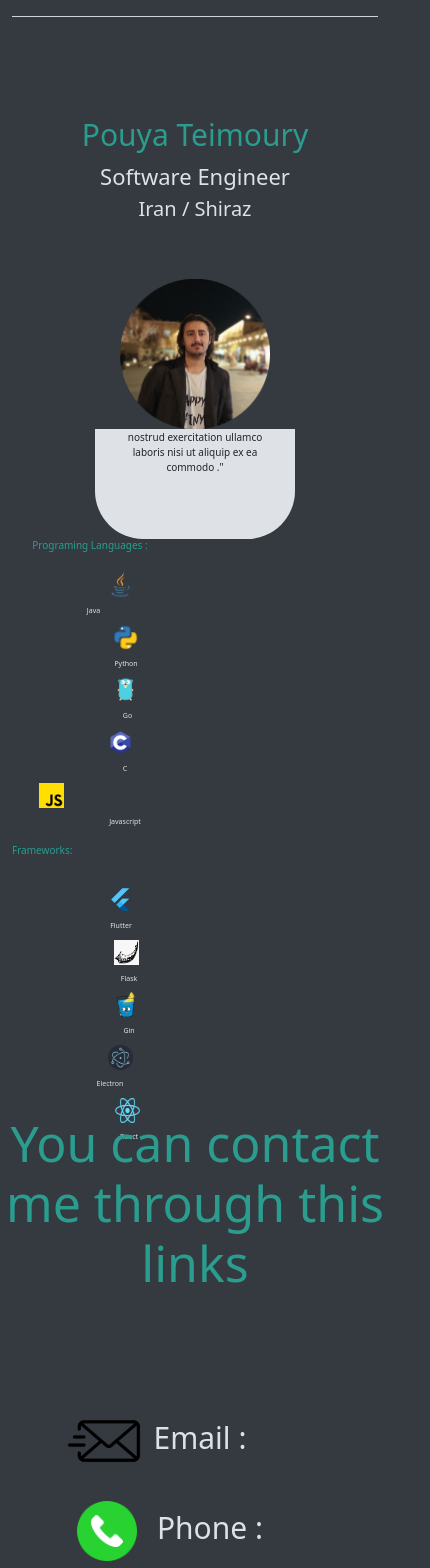
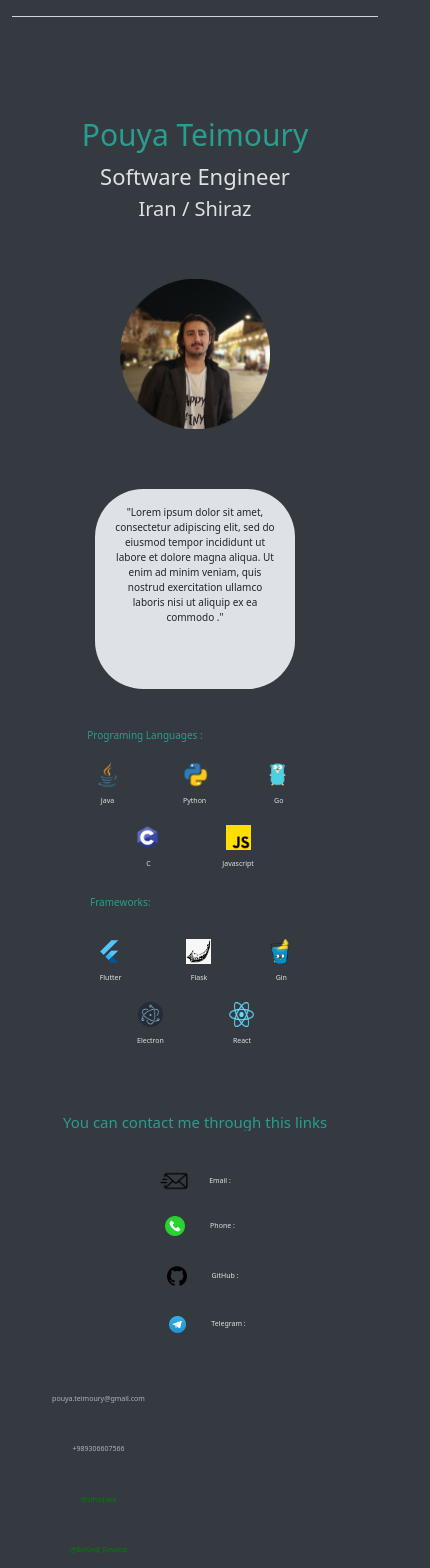
Before and after one commit to sthisfake/My-Personal-Website, a React (Create React App) app: page / in a window 390 px wide. Shown: the top 1568 px of the page, 430 px wide, since content can reach past the window. Built offline with nearby package versions, Linux system fonts and the light colour scheme.

Commit message:
continue doing media

```diff
--- a/src/index.css
+++ b/src/index.css
@@ -367,9 +367,6 @@ code {
   color: #adb5bd;
 }
 
-.myEmail {
-}
-
 .myPhone {
   margin-top: 50px;
 }
@@ -444,9 +441,92 @@ code {
   background-color: transparent;
 }
 
+.mail {
+  width: 80px;
+  height: 80px;
+}
+
+.phone {
+  width: 60px;
+  height: 60px;
+}
+
+.git {
+  width: 60px;
+  height: 60px;
+}
+
+.telegram {
+  width: 60px;
+  height: 60px;
+}
 /* first change */
 
 @media (max-width: 1400px) {
+  .homeSection {
+    height: 500px;
+  }
+
+  .aboutMeSection {
+    height: 550px;
+  }
+
+  .contactMe > h1 {
+    font-size: 30px;
+  }
+
+  .mailText > h1 {
+    font-size: 20px;
+  }
+
+  .mail {
+    width: 60px;
+    height: 60px;
+    margin-right: 15px;
+  }
+
+  .phoneText > h1 {
+    font-size: 20px;
+    margin-right: 60px;
+    margin-left: 0px;
+  }
+
+  .phone {
+    margin-right: 25px;
+    width: 40px;
+    height: 40px;
+  }
+
+  .gitText > h1 {
+    font-size: 20px;
+    margin-right: 50px;
+  }
+
+  .git {
+    width: 40px;
+    height: 40px;
+  }
+
+  .telegramText > h1 {
+    font-size: 20px;
+    margin-right: 60px;
+  }
+
+  .telegram {
+    width: 40px;
+    height: 40px;
+  }
+
+  .contactShift {
+    margin-left: 40px;
+  }
+
+  .contactText > a > h1,
+  .contactText > h1 {
+    font-size: 20px;
+    margin-top: 50px;
+  }
+
   .navItemColor > ul > li > a {
     font-size: 15px;
   }
@@ -589,6 +669,83 @@ code {
 }
 
 @media (max-width: 992px) {
+  .aboutMeSection {
+    height: 300px;
+  }
+
+  .contactPage {
+    height: 500px;
+  }
+
+  .contactMe > h1 {
+    font-size: 20px;
+    margin-bottom: 0px;
+  }
+
+  .contactMe {
+    margin-bottom: 0px;
+  }
+
+  .mailText > h1 {
+    font-size: 10px;
+  }
+
+  .mail {
+    width: 40px;
+    height: 40px;
+    margin-right: 20px;
+  }
+
+  .phoneText > h1 {
+    font-size: 10px;
+    margin-right: 70px;
+    margin-left: 0px;
+  }
+
+  .phone {
+    width: 30px;
+    height: 30px;
+  }
+
+  .gitText > h1 {
+    font-size: 10px;
+    margin-right: 65px;
+  }
+
+  .git {
+    margin-right: 25px;
+    width: 30px;
+    height: 30px;
+  }
+
+  .telegramText > h1 {
+    font-size: 10px;
+    margin-right: 85px;
+  }
+
+  .telegram {
+    width: 27px;
+    height: 27px;
+  }
+
+  .contactText > a > h1,
+  .contactText > h1 {
+    font-size: 10px;
+    margin-top: 50px;
+  }
+
+  .contactText {
+    margin-top: 30px;
+  }
+
+  .stuff {
+    margin-top: 48px;
+  }
+
+  .contactShift {
+    margin-left: 40px;
+  }
+
   .navItemColor > ul > li > a {
     font-size: 10px;
   }
@@ -751,16 +908,97 @@ code {
   }
 }
 
-@media (max-width: 767px) {
+@media (max-width: 768px) {
+  .aboutMeSection {
+    height: 250px;
+  }
+
+  .contactPage {
+    height: 400px;
+  }
+
+  .contactMe > h1 {
+    font-size: 15px;
+  }
+
+  .mailText > h1 {
+    font-size: 7px;
+  }
+
+  .mail {
+    width: 30px;
+    height: 30px;
+    margin-right: 20px;
+  }
+
+  .phoneText > h1 {
+    font-size: 7px;
+    margin-right: 70px;
+    margin-left: 0px;
+  }
+
+  .phone {
+    width: 20px;
+    height: 20px;
+  }
+
+  .gitText > h1 {
+    font-size: 7px;
+    margin-right: 65px;
+  }
+
+  .git {
+    margin-right: 25px;
+    width: 20px;
+    height: 20px;
+  }
+
+  .telegramText > h1 {
+    font-size: 7px;
+  }
+
+  .telegram {
+    margin-right: 25px;
+    width: 17px;
+    height: 17px;
+  }
+
+  .contactText > a > h1,
+  .contactText > h1 {
+    font-size: 7px;
+    margin-top: 42px;
+  }
+  .stuff {
+    margin-top: 35px;
+  }
+
+  .contactShift {
+    margin-left: 40px;
+  }
+
   .quote {
     display: block;
     margin-left: auto;
     margin-right: auto;
   }
+
+  .skils {
+    display: block;
+    margin-left: auto;
+    margin-right: 20px;
+  }
 }
 
 /* //phone */
-@media (max-width: 575px) {
+@media (max-width: 576px) {
+  .homeSection {
+    height: 350px;
+  }
+
+  .aboutMeSection {
+    height: 600px;
+  }
+
   .navItemColor > ul > li > a {
     font-size: 10px;
   }
@@ -793,6 +1031,143 @@ code {
     margin-right: auto;
   }
 
+  .skils > h1 {
+    margin-left: 0px;
+    margin-top: 40px;
+    margin-right: 100px;
+  }
+
+  .java {
+    margin-left: 0px;
+    margin-right: 0px;
+  }
+
+  .javaText {
+    margin-left: 50px;
+    margin-right: 0px;
+  }
+
+  .javaText > h3 {
+    margin-left: 0px;
+    margin-right: 0px;
+  }
+
+  .python {
+    margin-left: 0px;
+    margin-right: 0px;
+  }
+
+  .pythonText {
+    margin-left: 30px;
+    margin-right: 1px;
+  }
+
+  .pythonText > h3 {
+    margin-left: 0px;
+    margin-right: 1px;
+  }
+
+  .go {
+    margin-left: 0px;
+    margin-right: 0px;
+  }
+
+  .goText {
+    margin-left: 0px;
+    margin-right: 0px;
+  }
+
+  .goText > h3 {
+    margin-right: 13px;
+  }
+
+  .clang {
+    margin-left: 0px;
+    margin-right: 0px;
+  }
+
+  .cText {
+    margin-right: 0px;
+    margin-left: 90px;
+    margin-top: 10px;
+  }
+
+  .cText > h3 {
+    margin-right: 8px;
+  }
+
+  .js {
+    margin-left: 0px;
+    margin-right: 0px;
+  }
+
+  .jsText {
+    margin-left: 35px;
+    margin-right: 0px;
+    margin-top: 10px;
+  }
+
+  .jsText > h3 {
+    margin-right: 0px;
+    margin-left: 0px;
+  }
+
+  .skils {
+    max-width: 300px;
+    display: block;
+    margin-left: auto;
+    margin-right: auto;
+  }
+
+  .col-sm-2,
+  .col-sm-3 {
+    flex-basis: 30%;
+  }
+
+  .skils > h2 {
+    margin-left: 45px;
+    margin-top: 20px;
+  }
+
+  .flutterText {
+    margin-left: 52px;
+  }
+
+  .flaskText {
+    margin-left: 20px;
+  }
+
+  .flaskText > h3 {
+    margin-right: 5px;
+  }
+
+  .ginText {
+    margin-right: 10px;
+  }
+
+  .ginText > h3 {
+    margin-right: 5px;
+  }
+
+  .electronText {
+    margin-top: 10px;
+    margin-left: 92px;
+  }
+
+  .electronText > h3 {
+    margin-left: 0px;
+    margin-right: 0px;
+  }
+
+  .reactText {
+    margin-top: 10px;
+    margin-left: 20px;
+  }
+
+  .reactText > h3 {
+    margin-right: 3px;
+  }
+
   .buttonDown {
     display: none;
   }
--- a/src/pages/thirdPage.jsx
+++ b/src/pages/thirdPage.jsx
@@ -17,55 +17,39 @@ class ThirdPage extends Component {
           <h1>You can contact me through this links</h1>
         </div>
         <div className="container text-center">
-          <div className="row">
-            <div className="col-sm-4">
+          <div className="row ">
+            <div className="col-sm-6 contactShift">
               <div className="stuff">
                 <div className="mailText">
                   <h1>
-                    <img
-                      className="mail"
-                      style={{ width: 80, height: 80 }}
-                      src={email}
-                    />
+                    <img className="mail" src={email} />
                     Email :
                   </h1>
                 </div>
 
                 <div className="phoneText">
                   <h1>
-                    <img
-                      className="phone"
-                      style={{ width: 60, height: 60 }}
-                      src={phone}
-                    />
+                    <img className="phone" src={phone} />
                     Phone :
                   </h1>
                 </div>
 
                 <div className="gitText">
                   <h1>
-                    <img
-                      className="git"
-                      style={{ width: 60, height: 60 }}
-                      src={git}
-                    />
+                    <img className="git" src={git} />
                     GitHub :
                   </h1>
                 </div>
 
                 <div className="telegramText">
                   <h1>
-                    <img
-                      className="telegram"
-                      style={{ width: 60, height: 60 }}
-                      src={telegram}
-                    />
+                    <img className="telegram" src={telegram} />
                     Telegram :
                   </h1>
                 </div>
               </div>
             </div>
-            <div className="col-sm-2">
+            <div className="col-sm-2 contactShift">
               <div className="contactText">
                 <h1 className="myEmail">pouya.teimoury@gmail.com</h1>
 
```
